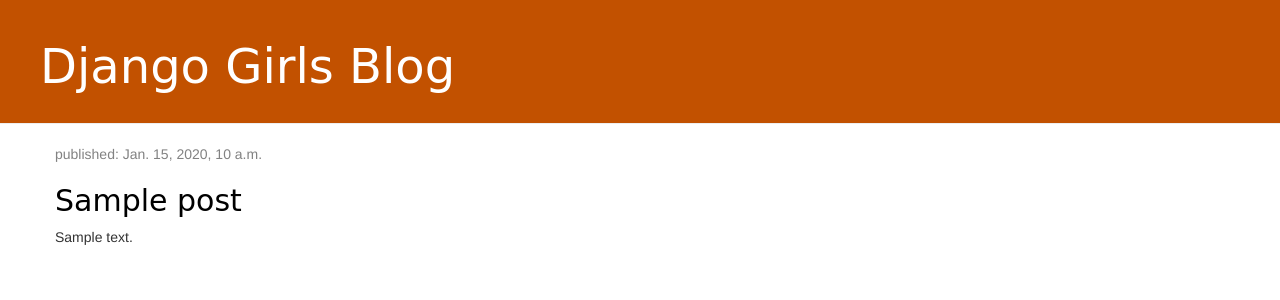
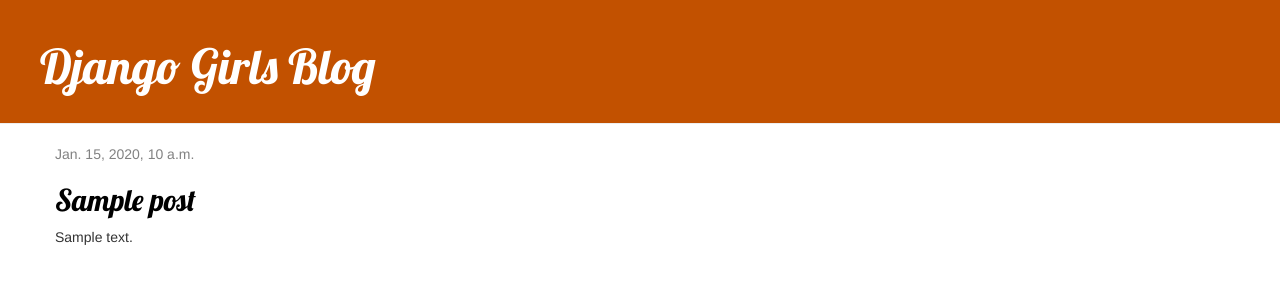
Before and after one commit to vishnu8742/dJango, a Django app: template fblog/templates/blog/post_list.html in a window 1280 px wide. Shown: the top 300 px of the page. Run offline with Django 3.2, Linux system fonts and the light colour scheme; the template is opened without the code that fills it: values that come from a table or form of the project are taken from there, others are empty; tables that the repository leaves empty hold one stand-in row (values such as "Sample post"); some libraries are stand-ins or nearby versions.

Commit message:
added template

```diff
--- /dev/null
+++ b/fblog/templates/blog/base.html
@@ -0,0 +1,23 @@
+{% load static %}
+<html>
+    <head>
+        <title>Django Girls blog</title>
+        <link rel="stylesheet" href="//maxcdn.bootstrapcdn.com/bootstrap/3.2.0/css/bootstrap.min.css">
+        <link rel="stylesheet" href="//maxcdn.bootstrapcdn.com/bootstrap/3.2.0/css/bootstrap-theme.min.css">
+        <link href='//fonts.googleapis.com/css?family=Lobster&subset=latin,latin-ext' rel='stylesheet' type='text/css'>
+        <link rel="stylesheet" href="{% static 'css/blog.css' %}">
+    </head>
+    <body>
+    <div class="page-header">
+        <h1><a href="/">Django Girls Blog</a></h1>
+    </div>
+    <div class="content container">
+        <div class="row">
+            <div class="col-md-8">
+            {% block content %}
+            {% endblock %}
+            </div>
+        </div>
+    </div>
+    </body>
+</html>
--- a/fblog/templates/blog/post_list.html
+++ b/fblog/templates/blog/post_list.html
@@ -1,33 +1,13 @@
-{% load static %}
-<html>
+{% extends 'blog/base.html' %}
 
-    <head>
-        <title>Django blog</title>
-
-
-		<link rel="stylesheet" href="//maxcdn.bootstrapcdn.com/bootstrap/3.2.0/css/bootstrap.min.css">
-<link rel="stylesheet" href="//maxcdn.bootstrapcdn.com/bootstrap/3.2.0/css/bootstrap-theme.min.css">
-		<link rel="stylesheet" href="{% static 'css/blog.css' %}">
-    </head>
-    <body>
-<div class="page-header">
-    <h1><a href="/">Django Girls Blog</a></h1>
-</div>
-
-<div class="content container">
-    <div class="row">
-        <div class="col-md-8">
+{% block content %}
     {% for post in posts %}
         <div class="post">
             <div class="date">
-                        <p>published: {{ post.published_date }}</p>
+                {{ post.published_date }}
             </div>
             <h2><a href="">{{ post.title }}</a></h2>
             <p>{{ post.text|linebreaksbr }}</p>
         </div>
     {% endfor %}
-        </div>
-    </div>
-</div
-    </body>
-</html>
+{% endblock %}
```
Lines whose indentation alone changed are shown as unchanged.
